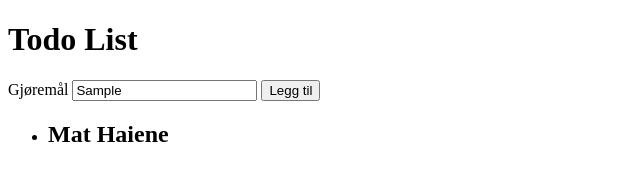
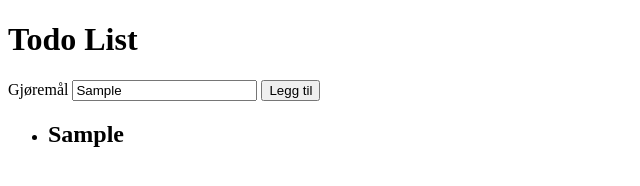
Before and after one commit to amaliebernes/Todo, a website: page index.html in a window 1280 px wide. Both pictures are taken after typing "Sample" into the empty fields and a click on the button "Legg til". Shown: the full height of the page, 0-640 px from the left. Drawn offline with Linux system fonts and the light colour scheme.

Commit message:
Todo list element CreateTodoCard

```diff
--- a/index.html
+++ b/index.html
@@ -32,12 +32,6 @@
 
        <!-- Eksempel HTML for gjøremåls kort-->
 
-        <li>
-
-
-          <h2>Mat Haiene</h2>
-
-        </li>
 
       </ul>
     </main>
--- a/script.js
+++ b/script.js
@@ -2,30 +2,85 @@
 
 
 
- let todoListElement = document.querySelector("todo-list");
+ let todoListElement = document.querySelector("#todo-list");
+
+ let todos = []
+
+ //dette er det som kommer til å skje nåe brukeren trykker på knappen
 
  function handleSubmit (event) {
 
 
 event.preventDefault(); //forhindere nettsiden å laste inn på nytt (refresh)
 
-    console.log("Form Submitted");
 
-    console.log("Creating Todo Object...");
-createTodoObject(userInput);
- }
+console.log("Creating Todo Object...");
+ let newTodo = createTodoObject(userInput);
+
+console.log("Append new todo list");
+
+todos.push(newTodo);
+
+console.log("all todos to html...");
+todoListElement.innerHTML = "";
+
+todos.forEach((todo, index) => {
+
+//Først lag det nye html gjøremål
+let newTodoCard = createTodoCard(todo);
+
+// Legg det nye html element til listen
+
+todoListElement.append(newTodoCard);
+
+
+});
+
+
+}
 
 userInput.addEventListener("submit", handleSubmit);
 
+// Denne leser av et form element
+// Og lager et js objekt for gjøremålene
+
 function createTodoObject(form) {
 
-    console.log(form);
 
    let todo = form.querySelector("#todo");
-   console.log (todo);
 
    let todoValue = todo.value;
-   console.dir(todoValue);
+
+
+   let todoObject = {
+
+title: todoValue,
+//createdAt: "2024"
+   };
+
+   console.log(todoObject);
+
+return todoObject;
+}
+
+function createTodoCard(todoObject) {
+
+    //lag alle elementene
+
+
+let todoCard = document.createElement("li");
+
+let titleElement = document.createElement("h2");
+
+//sett de sammen til et
+
+todoCard.append(titleElement);
+
+//konfigruer elementene med korrekt verdier
+
+titleElement.textContent = todoObject.title;
+
+return todoCard;
 
 
 }
```
